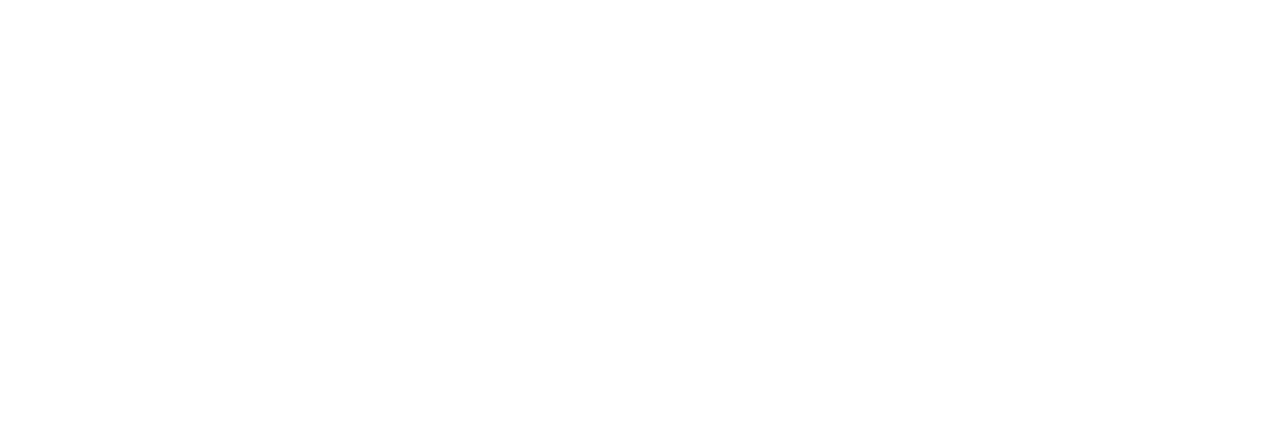
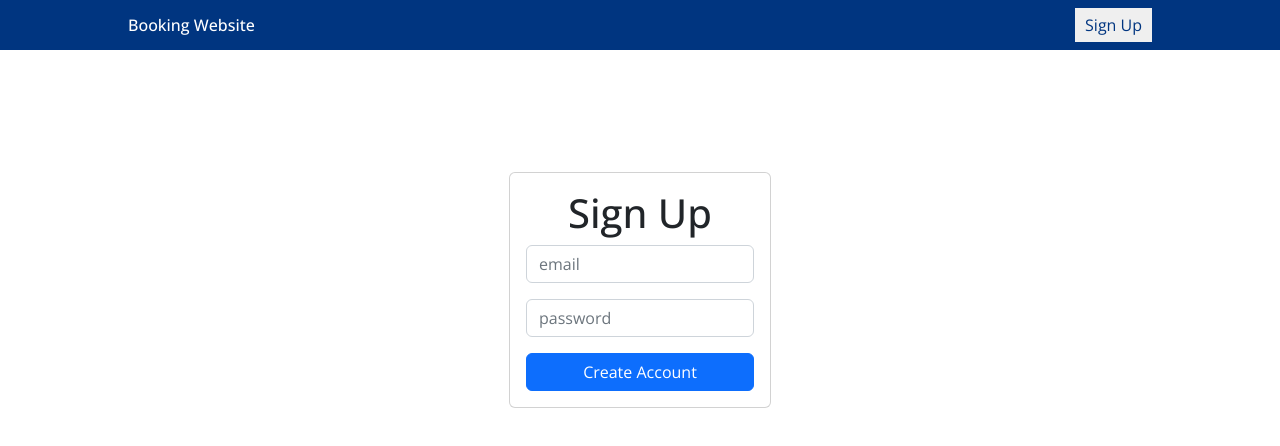
Before and after one commit to LuongChanHong/asm2_FE, a React (Create React App) app: page /signup in a window 1280 px wide. Before the commit this address had no page. Shown: the top 446 px of the page. Built offline with nearby package versions, Linux system fonts and the light colour scheme.

Commit message:
add signup page

```diff
--- a/src/App.js
+++ b/src/App.js
@@ -4,6 +4,7 @@
 
 import Home from "./pages/home/Home";
 import Login from "./pages/login/Login";
+import Signup from "./pages/signup/Signup";
 import Hotel from "./pages/hotel/Hotel";
 import List from "./pages/list/List";
 
@@ -13,6 +14,8 @@
       <Routes>
         <Route exact path="/" element={<Home />} />
         <Route exact path="/login" element={<Login />} />
+        <Route exact path="/signup" element={<Signup />} />
+
         {/* <Route path="/" element={<Home/>}/> */}
         {/* <Route path="/hotels" element={<List/>}/>
         <Route path="/hotels/:id" element={<Hotel/>}/> */}
--- a/src/components/button/signup/SignupButton.jsx
+++ b/src/components/button/signup/SignupButton.jsx
@@ -1,12 +1,20 @@
 import React from "react";
+import { useNavigate } from "react-router-dom";
+
 import "../../navbar/navbar.css";
 
 const SignupButton = () => {
+  const navigate = useNavigate();
+
+  // const handleClick = () => {
+  //   navigate("/signup");
+  // };
+
   return (
     <section>
-      <form>
-        <button className="navButton">Sign Up</button>
-      </form>
+      <button onClick={() => navigate("/signup")} className="navButton">
+        Sign Up
+      </button>
     </section>
   );
 };
--- a/src/pages/login/Login.jsx
+++ b/src/pages/login/Login.jsx
@@ -22,7 +22,8 @@
     // console.log("input:", input);
   };
 
-  const handleSubmit = () => {
+  const handleSubmit = (event) => {
+    event.preventDefault();
     // console.log("input:", input);
     fetch(serverPath + "/login", {
       method: "POST",
--- a/src/pages/signup/Signup.jsx
+++ b/src/pages/signup/Signup.jsx
@@ -0,0 +1,92 @@
+import React from "react";
+import { useState } from "react";
+import { useNavigate } from "react-router-dom";
+
+import { serverPath } from "../../utils/path";
+import Navbar from "../../components/navbar/Navbar";
+
+const Signup = () => {
+  const [input, setInput] = useState({ email: "", password: "" });
+  const [signupError, setSignupError] = useState(false);
+
+  const navigate = useNavigate();
+
+  const handleChange = (event) => {
+    const target = event.target;
+    const name = target.name;
+    const value = target.value;
+    setInput({ ...input, [name]: value });
+    // console.log("============");
+    // console.log("input:", input);
+  };
+
+  const handleSubmit = (event) => {
+    // event.preventDefault();
+    // console.log("input:", input);
+    fetch(serverPath + "/signup", {
+      method: "POST",
+      body: JSON.stringify(input),
+      headers: { "Content-Type": "application/json" },
+      credentials: "same-origin",
+    })
+      .then((response) => response.json())
+      .then((data) => {
+        // console.log("data:", data);
+        setSignupError(false);
+        // set user để navbar hiện user hiện tại
+        localStorage.setItem("currentUser", JSON.stringify(data));
+        navigate("/home");
+      })
+      .catch((err) => {
+        console.log("err:", err);
+        setSignupError(true);
+      });
+  };
+
+  return (
+    <section>
+      <Navbar />
+      <section className="login__body">
+        <div className="card">
+          <div className="d-flex flex-column card-body">
+            <h1 className="text-center">Sign Up</h1>
+            <form className="d-grid gap-3">
+              <input
+                name="email"
+                type="email"
+                placeholder="email"
+                className="form-control"
+                onChange={handleChange}
+                value={input.email}
+              />
+              <input
+                name="password"
+                type="password"
+                placeholder="password"
+                className="form-control"
+                onChange={handleChange}
+                value={input.password}
+              />
+              {signupError ? (
+                <span className="text-danger">
+                  email exist, try another one
+                </span>
+              ) : (
+                <></>
+              )}
+              <button
+                onClick={handleSubmit}
+                type="button"
+                className="btn btn-primary"
+              >
+                Create Account
+              </button>
+            </form>
+          </div>
+        </div>
+      </section>
+    </section>
+  );
+};
+
+export default Signup;
```
Also changed, not shown: note.txt.
